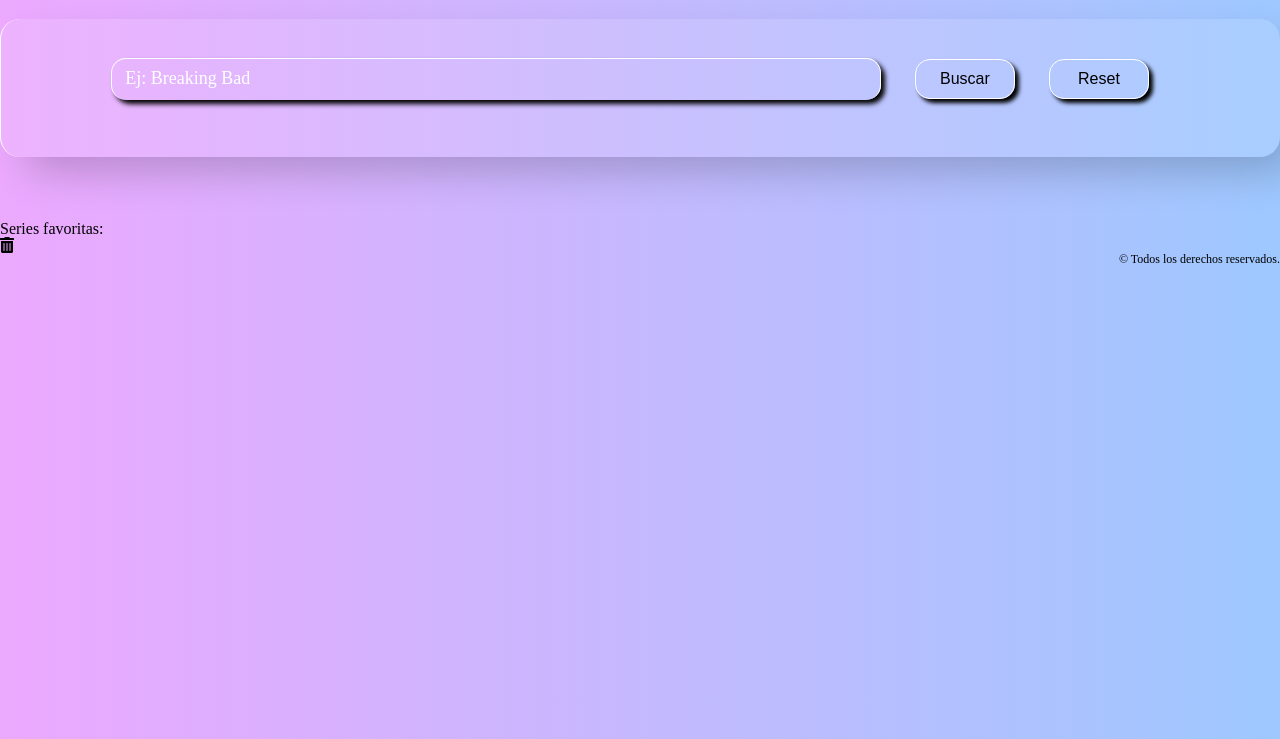
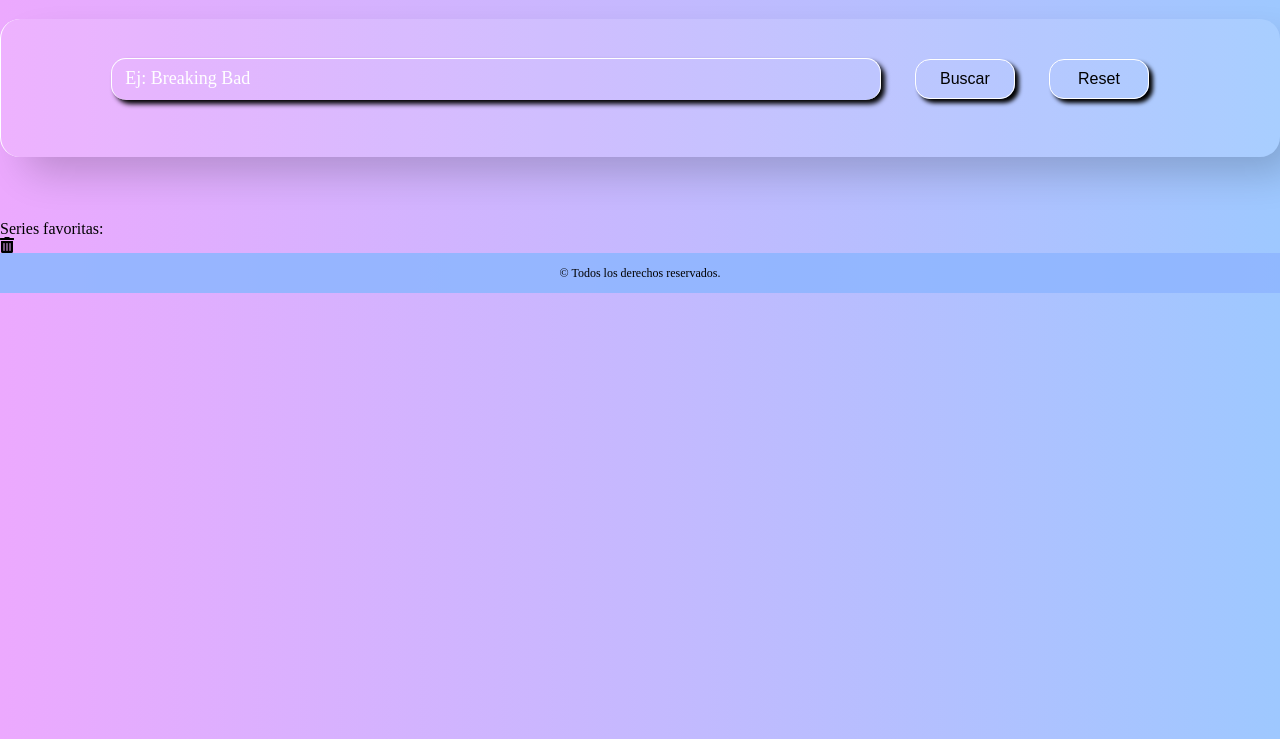
Before and after one commit to Adalab/modulo-2-evaluacion-final-mdanieladla, a website: page docs/index.html in a window 1280 px wide. Shown: the part 61-800 px from the top of the page. Drawn offline with nearby package versions, Linux system fonts and the light colour scheme; files that its build step writes are made by us from their sources; no server answers; a web font is replaced by a local one.

Commit message:
add style to footer

```diff
--- a/src/scss/layout/_footer.scss
+++ b/src/scss/layout/_footer.scss
@@ -1,4 +1,9 @@
 .footer__container {
+    height: 40px;
     text-align: right;
     font-size: 12px;
+    background-color: rgba(143, 182, 255, 0.9);
+    display: flex;
+    justify-content: center;
+    align-items: center;
 }
```
